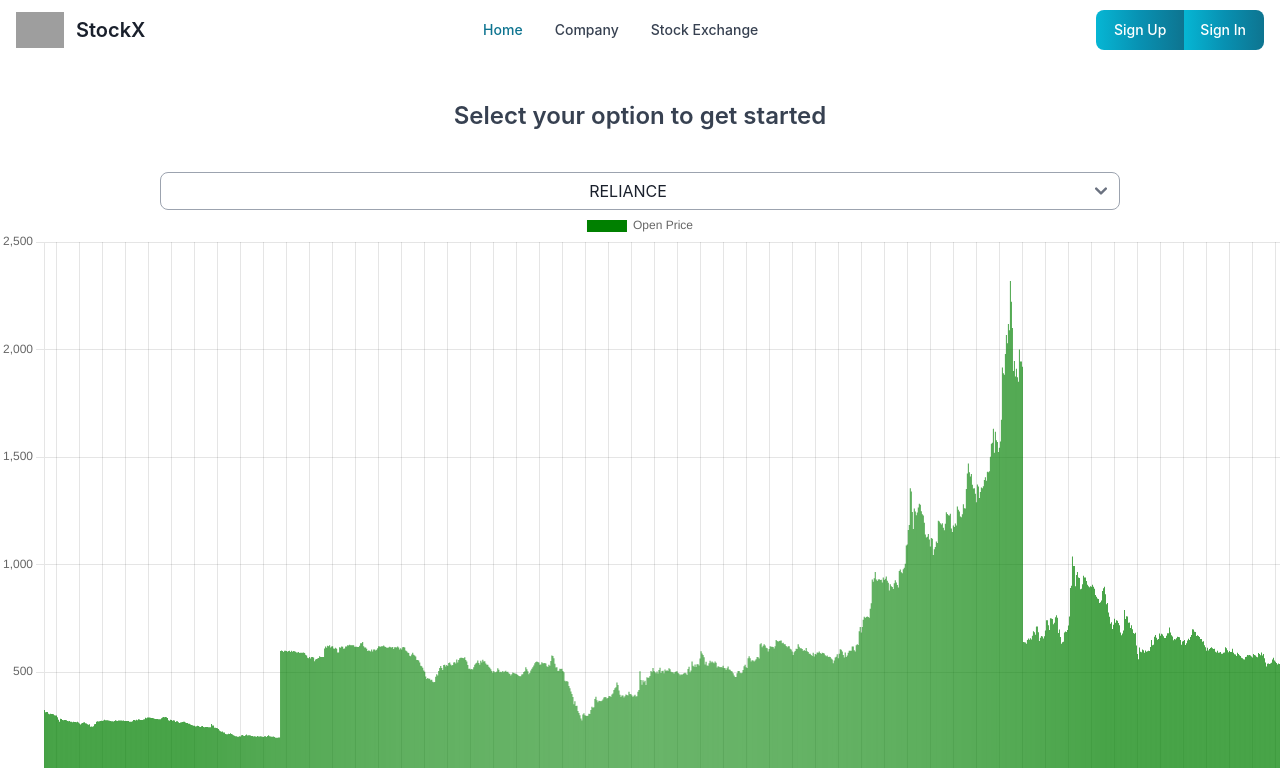
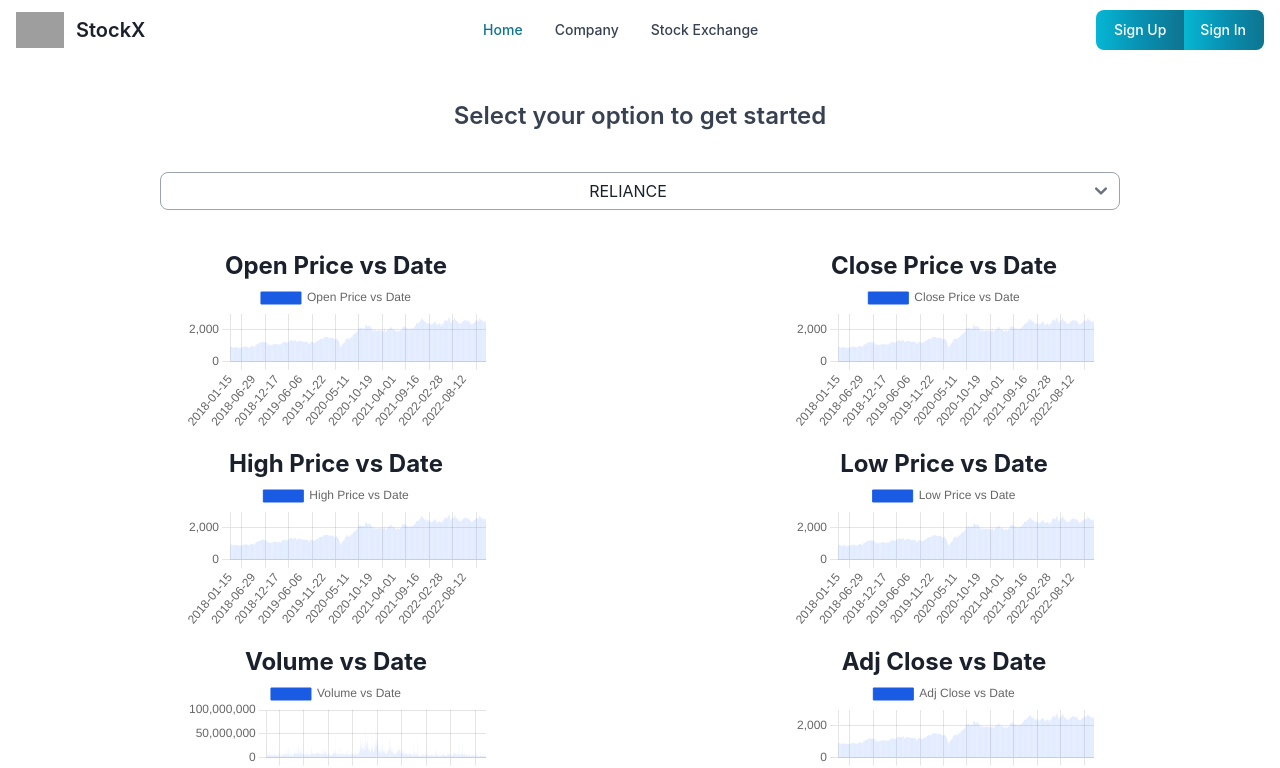
Before and after one commit to adarshanand67/StockX, a React (Vite) app in the folder frontend/: page /company in a window 1280 px wide. Shown: the top 768 px of the page. Built offline with nearby package versions, Linux system fonts and the light colour scheme; grey boxes are pictures that could not be loaded.

Commit message:
Change company data with dropdown

```diff
--- a/frontend/src/App.jsx
+++ b/frontend/src/App.jsx
@@ -1,25 +1,41 @@
+import { useToast } from "@chakra-ui/react";
 import { useEffect, useState } from "react";
 import { BrowserRouter as Router, Link, Route, Routes } from "react-router-dom";
 import reactLogo from "./assets/react.svg";
+import { companyOption } from "./components/companyOption";
 import Data from "./components/Data";
+import DisplayCharts from "./components/DisplayCharts";
 import Dropdown from "./components/Dropdown";
-import Feed from "./container/Feed";
-import Footers from "./container/Footers";
 import Modals from "./components/Modals";
 import SignIn from "./components/SignIn";
 import Signup from "./components/Signup";
 import Spinners from "./components/Spinners";
-import Stocks from "./components/Stocks";
+import { stockExchangeOption } from "./components/stockExchangeOption";
+import Feed from "./container/Feed";
+import Footers from "./container/Footers";
 import NavigationBar from "./container/Nav";
-import { companies, stockExchange } from "./utils/companies";
+import { companies } from "./utils/companies";
 
 function App() {
   const [data, setData] = useState([]);
   const [loading, setLoading] = useState(true);
+  const [selectedCompany, setSelectedCompany] = useState(companies[0]);
+  const toast = useToast();
 
-  const fetchData = async () => {
-    // fetch json file from src/data/json/BSE.json
-    const response = await fetch("src/data/json/BSE.json");
+  const handleChange = (e) => {
+    setSelectedCompany(e.target.value);
+    toast({
+      title: `Selected Company: ${e.target.value}`,
+      status: "info",
+      duration: 2000,
+      isClosable: true,
+    });
+  };
+
+  const fetchCompanyData = async (company) => {
+    // TODO - Fetch Data from API
+    const URL = `src/data/json/${company}.json`;
+    const response = await fetch(URL);
     const data = await response.json();
 
     setData(data);
@@ -28,13 +44,24 @@ function App() {
   // console.log(data);
 
   useEffect(() => {
-    fetchData();
-  }, []);
+    fetchCompanyData(selectedCompany); //fetch data from whenever company changes
+  }, [selectedCompany]);
+
+  console.log(data);
 
   return (
     <>
       <NavigationBar />
       {/* Set routes to /signup */}
+      <div className="">
+        <h1
+          className="text-2xl text-gray-700 m-10 font-semibold"
+          style={{ textAlign: "center" }}
+        >
+          Select your option to get started
+        </h1>
+      </div>
+
       <Router>
         <Routes>
           <Route path="/signup" element={<Signup />} />
@@ -46,8 +73,9 @@ function App() {
             path="/company"
             element={
               <>
-                <Dropdown companies={companies} />
-                <Stocks data={data} />
+                {/* <Dropdown companies={companies} /> */}
+                {companyOption(selectedCompany, handleChange)}
+                <DisplayCharts data={data} />
               </>
             }
           />
@@ -55,8 +83,9 @@ function App() {
             path="/stockExchange"
             element={
               <>
-                <Dropdown companies={stockExchange} />
-                <Stocks data={data} />
+                {/* <Dropdown companies={stockExchange} /> */}
+                {stockExchangeOption(selectedCompany, handleChange)}
+                <DisplayCharts data={data} />
               </>
             }
           />
--- /dev/null
+++ b/frontend/src/components/Company.jsx
@@ -0,0 +1,9 @@
+import React from 'react'
+
+const Company = ({company}) => {
+  return (
+    <div>Company</div>
+  )
+}
+
+export default Company
--- /dev/null
+++ b/frontend/src/components/DisplayCharts.jsx
@@ -0,0 +1,138 @@
+import axios from "axios";
+import Chart from "chart.js/auto";
+import React from "react";
+import { Bar, Bubble, Doughnut, Line, Scatter } from "react-chartjs-2";
+
+const url = "https://localhost:3000";
+
+const options = {
+  responsive: false,
+  // maintainAspectRatio: false,
+  // canvas: {
+  //   height: 1500,
+  //   width: 1500,
+  // },
+};
+
+const DisplayCharts = ({ data }) => {
+  const dateLabels = data.map((item) => item.Date);
+  console.log(dateLabels);
+  const openPrices = data.map((item) => item.Open);
+  const closePrices = data.map((item) => item.Close);
+  const highPrices = data.map((item) => item.High);
+  const lowPrices = data.map((item) => item.Low);
+  const volume = data.map((item) => item.Volume);
+  const adjClose = data.map((item) => item["Adj Close"]);
+
+  const Open_vs_Date = {
+    labels: dateLabels,
+    datasets: [
+      {
+        label: "Open Price vs Date",
+        data: openPrices,
+        backgroundColor: "#1A5BE3",
+        borderColor: "#1A5BE3",
+        borderWidth: 1,
+      },
+    ],
+  };
+
+  const Close_vs_Date = {
+    labels: dateLabels,
+    datasets: [
+      {
+        label: "Close Price vs Date",
+        data: closePrices,
+        backgroundColor: "#1A5BE3",
+        borderColor: "#1A5BE3",
+        borderWidth: 1,
+      },
+    ],
+  };
+
+  const High_vs_Date = {
+    labels: dateLabels,
+    datasets: [
+      {
+        label: "High Price vs Date",
+        data: highPrices,
+        backgroundColor: "#1A5BE3",
+        borderColor: "#1A5BE3",
+        borderWidth: 1,
+      },
+    ],
+  };
+
+  const Low_vs_Date = {
+    labels: dateLabels,
+    datasets: [
+      {
+        label: "Low Price vs Date",
+        data: lowPrices,
+        backgroundColor: "#1A5BE3",
+        borderColor: "#1A5BE3",
+        borderWidth: 1,
+      },
+    ],
+  };
+
+  const Volume_vs_Date = {
+    labels: dateLabels,
+    datasets: [
+      {
+        label: "Volume vs Date",
+        data: volume,
+        backgroundColor: "#1A5BE3",
+        borderColor: "#1A5BE3",
+        borderWidth: 1,
+      },
+    ],
+  };
+
+  const AdjClose_vs_Date = {
+    labels: dateLabels,
+    datasets: [
+      {
+        label: "Adj Close vs Date",
+        data: adjClose,
+        backgroundColor: "#1A5BE3",
+        borderColor: "#1A5BE3",
+        borderWidth: 1,
+      },
+    ],
+  };
+
+  return (
+    <>
+      <div className="grid grid-rows-2 grid-cols-2 gap-4 m-5 p-5">
+        <div className="flex flex-col items-center justify-center">
+          <h1 className="text-2xl font-bold">Open Price vs Date</h1>
+          <Bar data={Open_vs_Date} options={options} />
+        </div>
+        <div className="flex flex-col items-center justify-center">
+          <h1 className="text-2xl font-bold">Close Price vs Date</h1>
+          <Bar data={Close_vs_Date} options={options} />
+        </div>
+        <div className="flex flex-col items-center justify-center">
+          <h1 className="text-2xl font-bold">High Price vs Date</h1>
+          <Bar data={High_vs_Date} options={options} />
+        </div>
+        <div className="flex flex-col items-center justify-center">
+          <h1 className="text-2xl font-bold">Low Price vs Date</h1>
+          <Bar data={Low_vs_Date} options={options} />
+        </div>
+        <div className="flex flex-col items-center justify-center">
+          <h1 className="text-2xl font-bold">Volume vs Date</h1>
+          <Bar data={Volume_vs_Date} options={options} />
+        </div>
+        <div className="flex flex-col items-center justify-center">
+          <h1 className="text-2xl font-bold">Adj Close vs Date</h1>
+          <Bar data={AdjClose_vs_Date} options={options} />
+        </div>
+      </div>
+      {/* Create a 3X2 grid */}
+    </>
+  );
+};
+
+export default DisplayCharts;
--- a/frontend/src/components/Stocks.jsx
+++ /dev/null
@@ -1,59 +0,0 @@
-import axios from "axios";
-import Chart from "chart.js/auto";
-import React from "react";
-import { Bar, Bubble, Doughnut, Line, Scatter } from "react-chartjs-2";
-
-const url = "https://localhost:3000";
-// export const fetchData = async (country) => {
-//   let changeableUrl = url;
-//   if (country) {
-//     changeableUrl = `${url}/countries/${country}`;
-//   }
-//   try {
-//     const {
-//       data: { confirmed, recovered, deaths, lastUpdate },
-//     } = await axios.get(changeableUrl);
-//     const modifiedData = { confirmed, recovered, deaths, lastUpdate };
-//     return modifiedData;
-//   } catch (err) {
-//     console.log(err);
-//   }
-// };
-
-const options = {
-  responsive: false,
-  // maintainAspectRatio: false,
-  // canvas: {
-  // height: 1500,
-  // width: 500,
-  // },
-};
-
-const Stocks = ({ data }) => {
-  const labels = data.map((item) => item.Date);
-  const chartData = {
-    labels: labels,
-    datasets: [
-      {
-        label: "Open Price",
-        backgroundColor: "green",
-        borderColor: "green",
-        data: data.map((item) => item.Open),
-      },
-    ],
-  };
-  return (
-    <>
-      <div className="">
-        <Bar data={chartData} />
-        <Line data={chartData} />
-      </div>
-      {/* <Chart type="line" data={chartData} /> */}
-      {/* <Doughnut data={chartData} /> */}
-      {/* <Scatter data={chartData} /> */}
-      {/* <Bubble data={chartData} /> */}
-    </>
-  );
-};
-
-export default Stocks;
--- /dev/null
+++ b/frontend/src/components/companyOption.jsx
@@ -0,0 +1,21 @@
+import { companies } from "../utils/companies";
+
+export function companyOption(selectedCompany, handleChange) {
+  return (
+    <div className="flex justify-center">
+      <div className="w-3/4">
+        <select
+          className="block appearance-none text-center w-full bg-white border border-gray-400 hover:border-gray-500 px-4 py-2 pr-8 rounded-lg leading-tight focus:outline-none focus:shadow-outline-blue focus:border-blue-300"
+          value={selectedCompany}
+          onChange={handleChange}
+        >
+          {companies.map((company) => (
+            <option key={company} value={company}>
+              {company}
+            </option>
+          ))}
+        </select>
+      </div>
+    </div>
+  );
+}
--- /dev/null
+++ b/frontend/src/components/stockExchangeOption.jsx
@@ -0,0 +1,22 @@
+import { stockExchange } from "../utils/companies";
+
+export function stockExchangeOption(selectedCompany, handleChange) {
+  return (
+    <div className="flex justify-center">
+      <div className="w-3/4">
+        <select
+          className="block appearance-none text-center w-full bg-white border border-gray-400 hover:border-gray-500 px-4 py-2 pr-8 rounded-lg leading-tight focus:outline-none focus:shadow-outline-blue focus:border-blue-300"
+          value={selectedCompany}
+          onChange={handleChange}
+        >
+          {/* <option value="">Select Company</option> */}
+          {stockExchange.map((company) => (
+            <option key={company} value={company}>
+              {company}
+            </option>
+          ))}
+        </select>
+      </div>
+    </div>
+  );
+}
```
